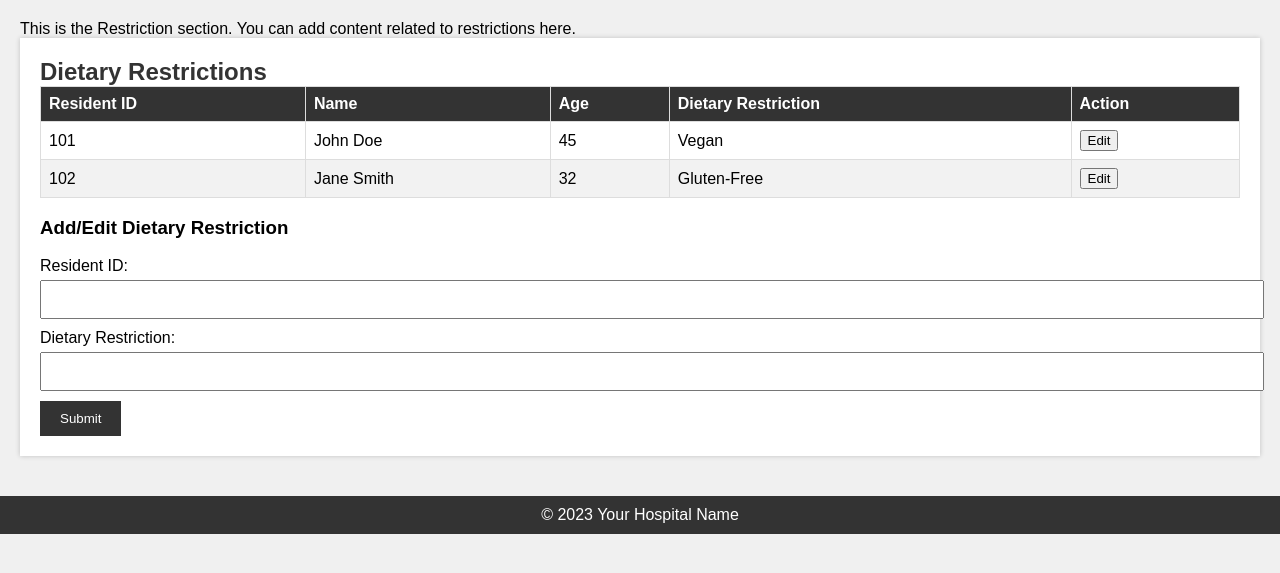
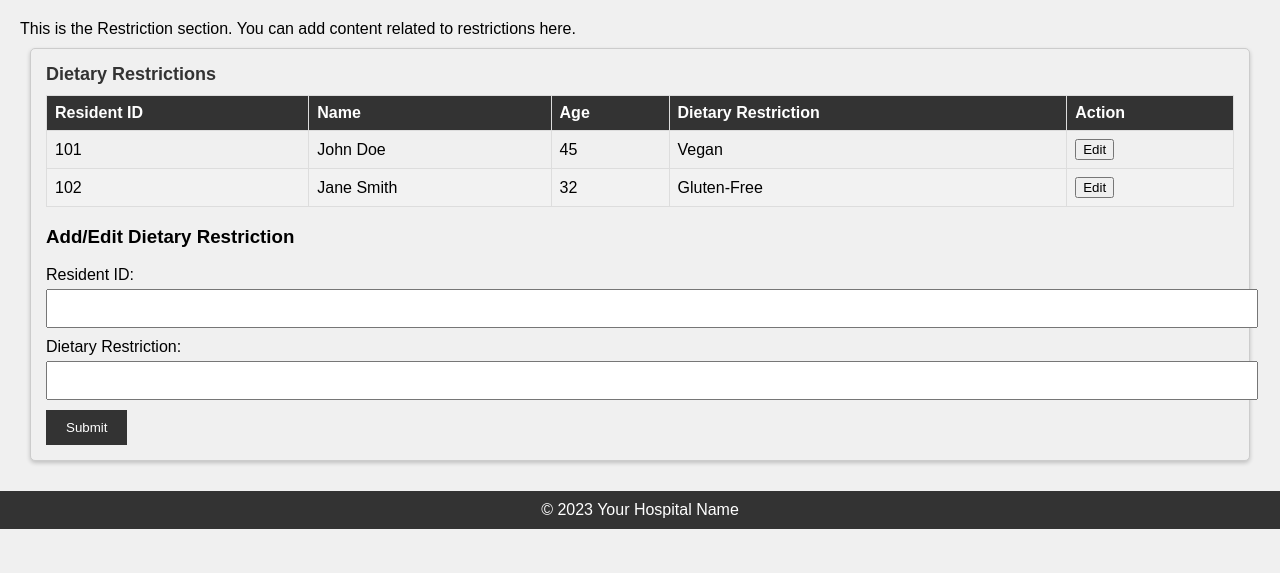
Before and after one commit to sheikhDipta003/ISD-group02-Belasheshe, a Django app: template belasheshe/doctors/templates/doctors/Restriction.html in a window 1280 px wide. Shown: the part 95-668 px from the top of the page. Run offline with Django 4.2, Linux system fonts and the light colour scheme; the template is opened without the code that fills it, so the values that code supplies are empty.

Commit message:
Update beginner

```diff
--- a/belasheshe/doctors/static/doctors/styles.css
+++ b/belasheshe/doctors/static/doctors/styles.css
@@ -50,23 +50,40 @@ nav.menu {
 }
 
 /* Style for the main content area */
-/* Style for the main content area */
 main {
     padding: 20px;
 }
 
 /* Style for the cards */
+/* Style for the card */
 .card {
-    background-color: #fff;
-    box-shadow: 0 0 5px rgba(0, 0, 0, 0.2);
-    padding: 20px;
-    margin-bottom: 20px; /* Add margin to separate the cards vertically */
+    background-color: #f0f0f0;
+    border: 1px solid #ccc;
+    border-radius: 5px;
+    padding: 15px;
+    margin: 10px;
+    box-shadow: 0 2px 4px rgba(0, 0, 0, 0.2);
 }
 
-/* Style for card headings */
+/* Style for the card heading */
 .card h2 {
+    font-size: 18px;
     color: #333;
+    margin-bottom: 10px;
 }
+
+/* Style for card content */
+.card-content {
+    font-size: 14px;
+    color: #666;
+}
+
+/* Hover effect */
+.card:hover {
+    background-color: #e0e0e0;
+    transition: background-color 0.2s ease-in-out;
+}
+
 
 footer {
     background-color: #333;
```
